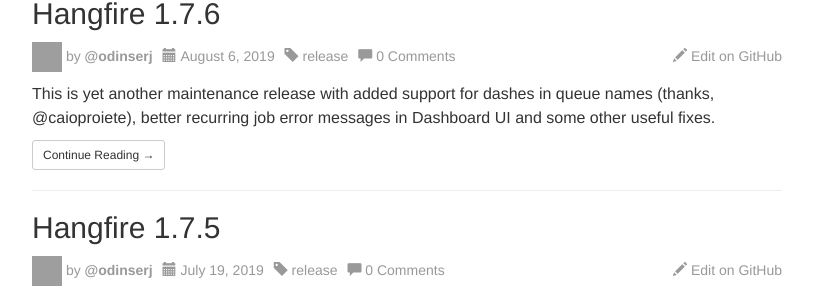
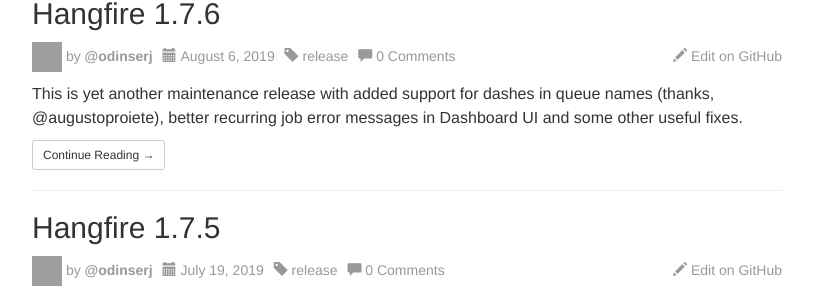
Before and after one commit to HangfireIO/Hangfire.io, a Jekyll site: the page built from blog/releases.html, in a window 1280 px wide and 900 px high, scrolled down 2791 px. Shown: the part 175-474 px from the top of the window, without its empty margins (38-851 px from the left). Built offline with Jekyll 4.4.1, drawn with Linux system fonts in a browser that asks for light colours; emoji names are drawn with the system emoji font; comment, search, counter and statistics services are not loaded; grey boxes are pictures that could not be loaded.

Commit message:
Update links to GitHub profile on posts (#77)

```diff
--- a/_posts/2019-08-06-hangfire-1.7.6.md
+++ b/_posts/2019-08-06-hangfire-1.7.6.md
@@ -4,11 +4,11 @@
 category: release
 ---
 
-This is yet another maintenance release with added support for dashes in queue names (thanks, @caioproiete), better recurring job error messages in Dashboard UI and some other useful fixes.
+This is yet another maintenance release with added support for dashes in queue names (thanks, @augustoproiete), better recurring job error messages in Dashboard UI and some other useful fixes.
 
 **Hangfire.Core**
 
-* **Changed** – Add support for dash characters (`-`) in queue names (by @caioproiete).
+* **Changed** – Add support for dash characters (`-`) in queue names (by @augustoproiete).
 * **Fixed** – Show actual error in Dashboard UI when recurring job can't be scheduled.
 * **Fixed** – Ensure backward compatibility when JSON payloads are serialized with field names only.
 * **Fixed** – Non-awaited continuations can bring down the whole app when `TaskScheduler` is set to `null`.
--- a/_posts/2019-10-23-hangfire-1.7.7.md
+++ b/_posts/2019-10-23-hangfire-1.7.7.md
@@ -19,7 +19,7 @@
 **Dashboard UI**
 
 * **Added** – Allow modification of the Dashboard UI title (by @tbertenshaw).
-* **Added** – Support for HTML tags on the Dashboard UI title (by @caioproiete).
+* **Added** – Support for HTML tags on the Dashboard UI title (by @augustoproiete).
 * **Added** – Buttons for 1,000 and 5,000 items per page in dashboard.
 * **Added** – Links to previous/next pages to the top of the dashboard page.
 * **Changed** – Expose the `RazorPage.Context` property as a public member.
```
Also changed, not shown: other parts of _posts/2019-10-23-hangfire-1.7.7.md (+1 -1 lines).
